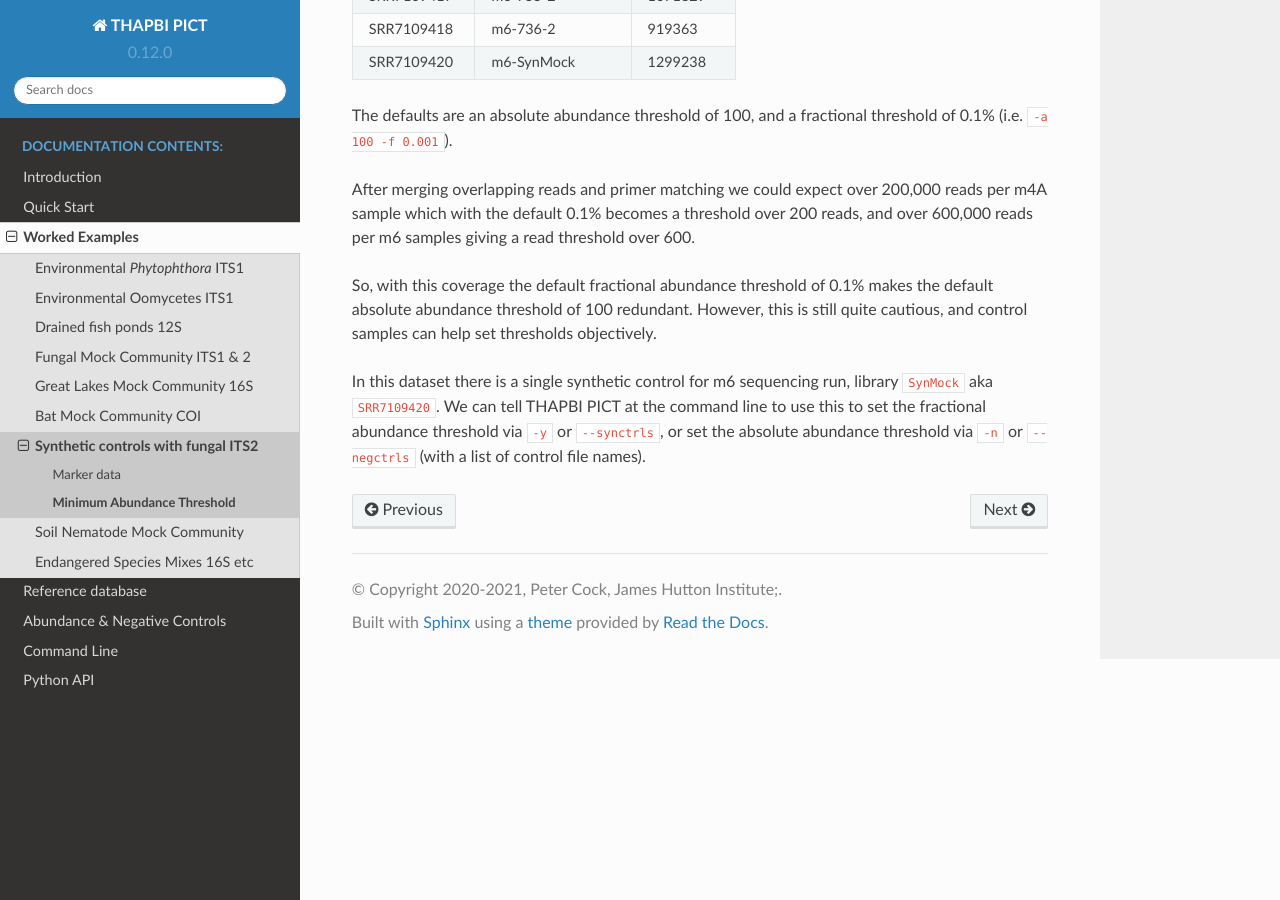
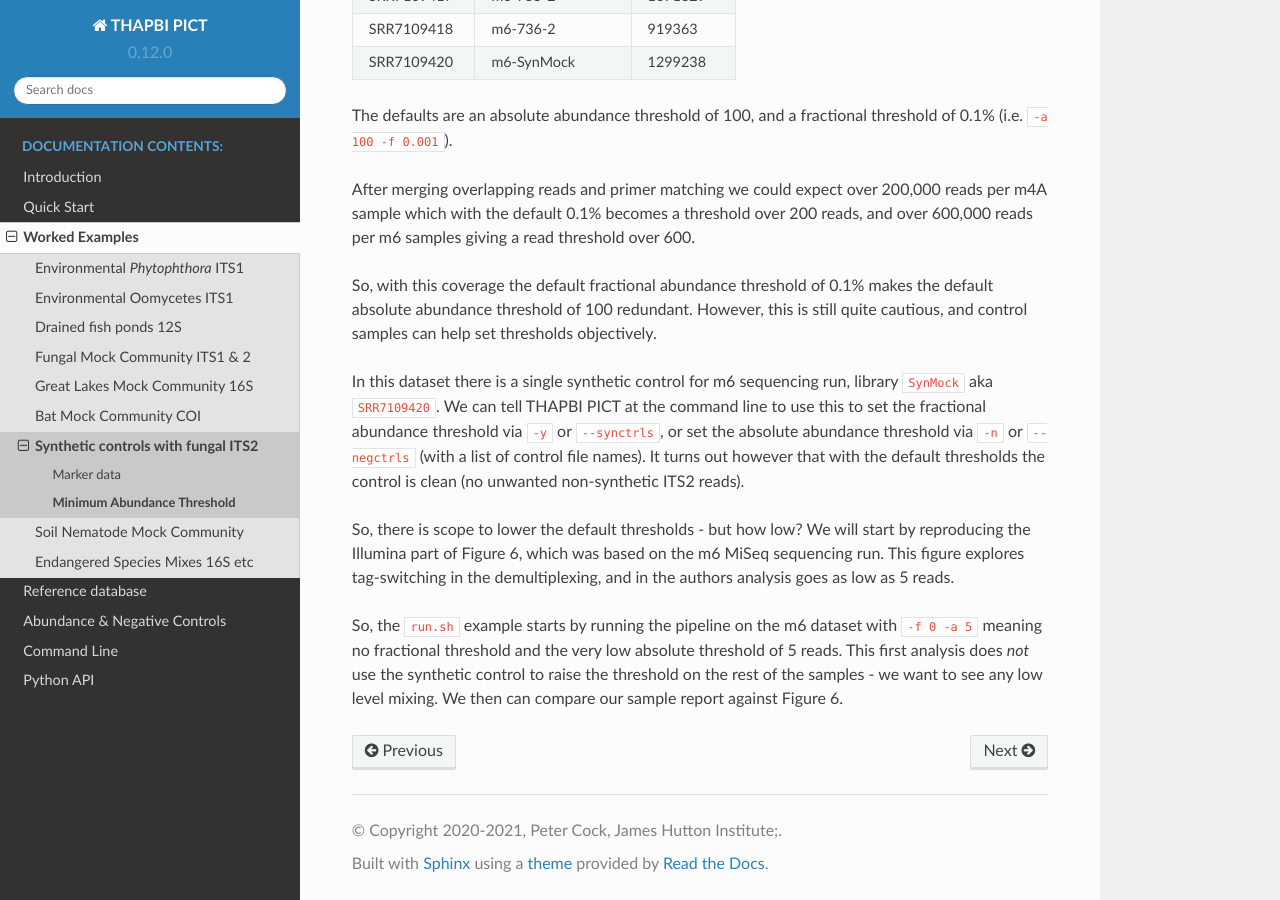
Before and after one commit to peterjc/thapbi-pict, a Sphinx documentation site: the page built from docs/examples/synthetic_mycobiome/abundance.rst, in a window 1280 px wide and 900 px high, scrolled down 2003 px. Built offline with Sphinx 7.4.7 and the Read the Docs theme 2.0.0, drawn with Linux system fonts in a browser that asks for light colours; pages that are not in the unit, such as notebooks, are missing from menus.

Commit message:
Explore Figure 6

```diff
--- a/docs/examples/synthetic_mycobiome/abundance.rst
+++ b/docs/examples/synthetic_mycobiome/abundance.rst
@@ -87,4 +87,17 @@ In this dataset there is a single synthetic control for m6 sequencing run,
 library ``SynMock`` aka ``SRR7109420``. We can tell THAPBI PICT at the command
 line to use this to set the fractional abundance threshold via ``-y`` or
 ``--synctrls``, or set the absolute abundance threshold via ``-n`` or
-``--negctrls`` (with a list of control file names).
+``--negctrls`` (with a list of control file names). It turns out however that
+with the default thresholds the control is clean (no unwanted non-synthetic ITS2
+reads).
+
+So, there is scope to lower the default thresholds - but how low? We will start
+by reproducing the Illumina part of Figure 6, which was based on the m6 MiSeq
+sequencing run. This figure explores tag-switching in the demultiplexing, and
+in the authors analysis goes as low as 5 reads.
+
+So, the ``run.sh`` example starts by running the pipeline on the m6 dataset with
+``-f 0 -a 5`` meaning no fractional threshold and the very low absolute
+threshold of 5 reads. This first analysis does *not* use the synthetic control
+to raise the threshold on the rest of the samples - we want to see any low level
+mixing. We then can compare our sample report against Figure 6.
```
Also changed, not shown: 1 other file.
